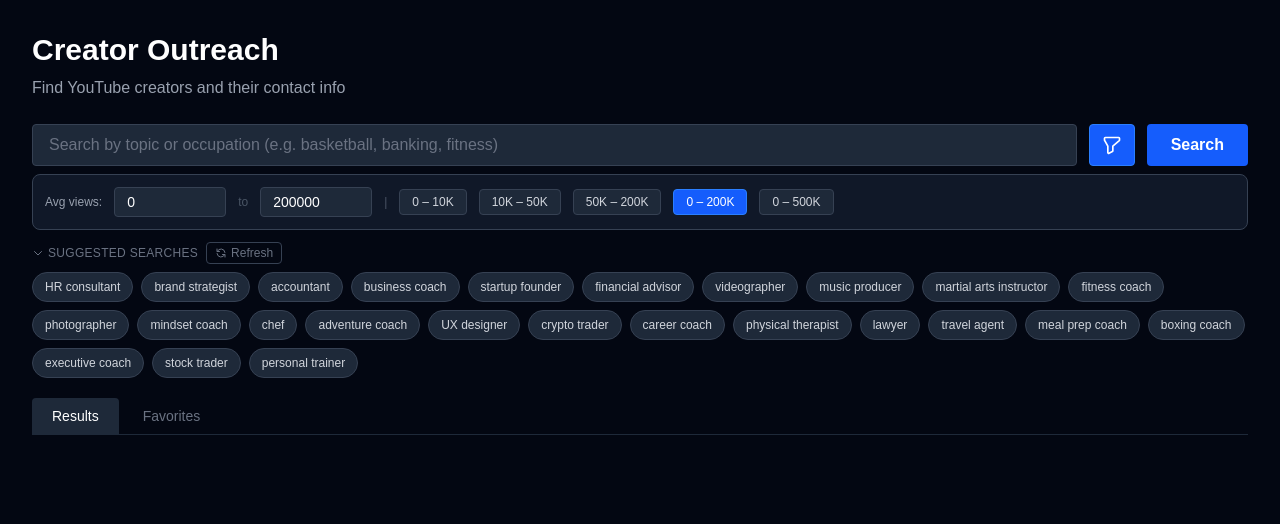
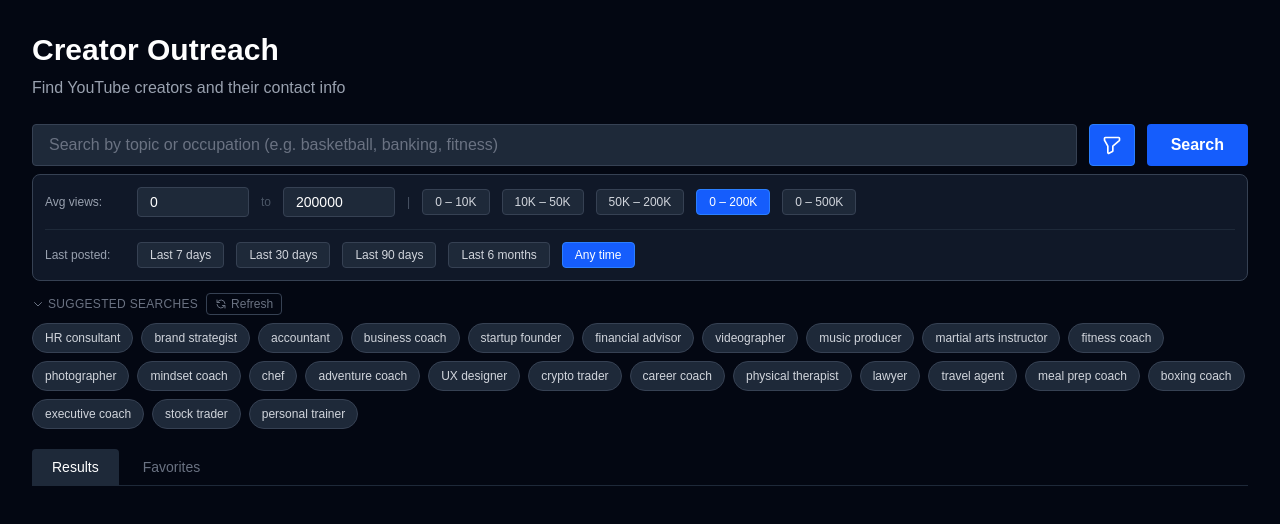
Before and after one commit to oinoilyd/creator-outreach, a Next.js app: page / in a window 1280 px wide. Both pictures are taken after a click on the button "View range filter". Shown: the top 524 px of the page. Built offline with nearby package versions, Linux system fonts and the light colour scheme.

Commit message:
add last posted filter to filter panel with day presets

```diff
--- a/app/page.tsx
+++ b/app/page.tsx
@@ -55,6 +55,18 @@ const VIEW_PRESETS = [
 
 function pickRandom(arr: string[], n: number): string[] {
   return [...arr].sort(() => Math.random() - 0.5).slice(0, n)
+}
+
+function parseRelativeDays(text: string): number {
+  if (!text) return Infinity
+  const t = text.toLowerCase()
+  const n = parseInt(t) || 1
+  if (t.includes('second') || t.includes('minute') || t.includes('hour') || t.includes('just now') || t.includes('today')) return 0
+  if (t.includes('day')) return n
+  if (t.includes('week')) return n * 7
+  if (t.includes('month')) return n * 30
+  if (t.includes('year')) return n * 365
+  return Infinity
 }
 
 function buildOutreachEmail(c: Creator): string {
@@ -224,6 +236,7 @@ export default function Home() {
   const maxResults = 50
   const [minViews, setMinViews] = useState(0)
   const [maxViews, setMaxViews] = useState(200000)
+  const [maxAgeDays, setMaxAgeDays] = useState<number>(Infinity)
   const [showFilter, setShowFilter] = useState(false)
   const [creators, setCreators] = useState<Creator[]>([])
   const [loading, setLoading] = useState(false)
@@ -352,7 +365,10 @@ export default function Home() {
     a.click()
   }
 
-  const currentList = activeTab === 'favorites' ? favorites : creators
+  const baseList = activeTab === 'favorites' ? favorites : creators
+  const currentList = maxAgeDays === Infinity
+    ? baseList
+    : baseList.filter(c => parseRelativeDays(c.videoDates?.[0] || '') <= maxAgeDays)
   const progressPct = enrichProgress.total > 0 ? Math.round((enrichProgress.current / enrichProgress.total) * 100) : 0
 
   return (
@@ -390,10 +406,11 @@ export default function Home() {
           )}
         </div>
 
-        {/* View range filter — hidden by default */}
+        {/* Filter panel — hidden by default */}
         {showFilter && (
-          <div className="flex items-center gap-3 mb-3 flex-wrap p-3 bg-gray-900 rounded-lg border border-gray-700">
-            <span className="text-xs text-gray-400">Avg views:</span>
+          <div className="flex flex-col gap-3 mb-3 p-3 bg-gray-900 rounded-lg border border-gray-700">
+            <div className="flex items-center gap-3 flex-wrap">
+              <span className="text-xs text-gray-400 w-20 shrink-0">Avg views:</span>
               <input type="number" min={0} value={minViews}
                 onChange={e => setMinViews(Math.max(0, parseInt(e.target.value) || 0))}
                 className="w-28 bg-gray-800 border border-gray-700 rounded px-3 py-1 text-sm text-white focus:outline-none focus:border-blue-500"
@@ -410,6 +427,22 @@ export default function Home() {
                   {p.label}
                 </button>
               ))}
+            </div>
+            <div className="flex items-center gap-3 flex-wrap border-t border-gray-800 pt-3">
+              <span className="text-xs text-gray-400 w-20 shrink-0">Last posted:</span>
+              {[
+                { label: 'Last 7 days', days: 7 },
+                { label: 'Last 30 days', days: 30 },
+                { label: 'Last 90 days', days: 90 },
+                { label: 'Last 6 months', days: 180 },
+                { label: 'Any time', days: Infinity },
+              ].map(p => (
+                <button key={p.label} onClick={() => setMaxAgeDays(p.days)}
+                  className={`text-xs px-3 py-1 rounded border transition-colors ${maxAgeDays === p.days ? 'bg-blue-600 border-blue-500 text-white' : 'bg-gray-800 border-gray-700 text-gray-300 hover:border-gray-500'}`}>
+                  {p.label}
+                </button>
+              ))}
+            </div>
           </div>
         )}
 
```
Lines whose indentation alone changed are shown as unchanged.
